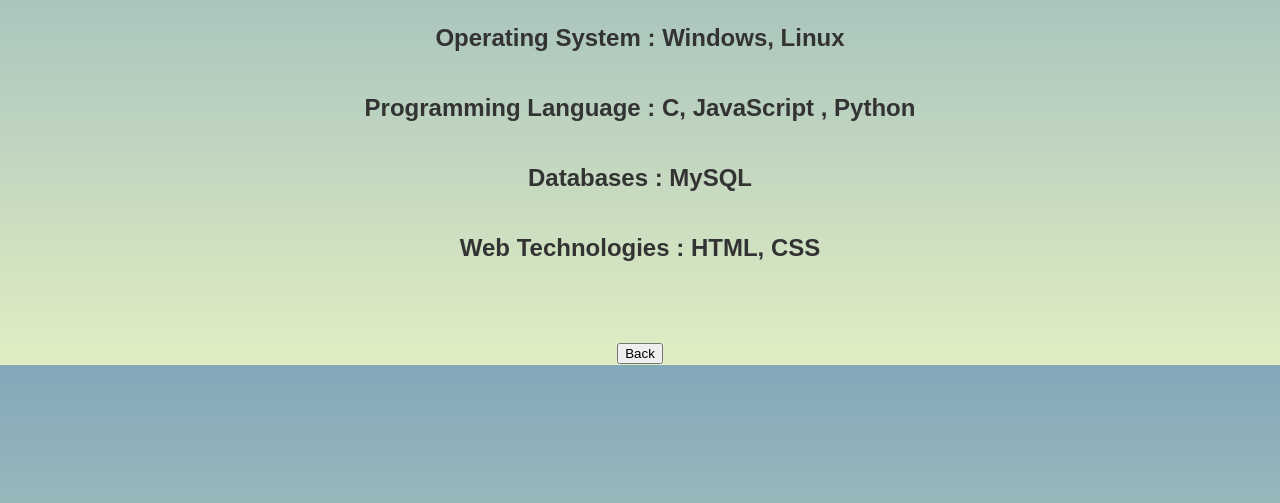
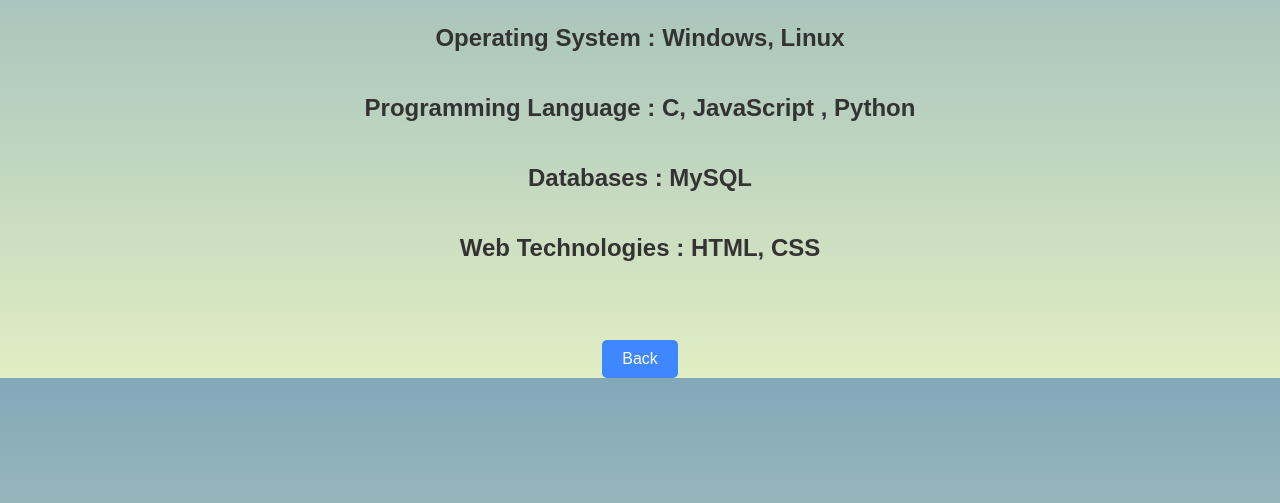
Before and after one commit to MahimaDhomane/Project_Portfolio, a plain HTML site: page skills.html in a window 1280 px wide. Shown: the part 259-762 px from the top of the page. Drawn offline with Linux system fonts and the light colour scheme.

Commit message:
Update file.css

```diff
--- a/file.css
+++ b/file.css
@@ -4,6 +4,7 @@ body {
     line-height: 1.6;
     margin: 0;
     padding: 0;
+    height: 100%;
     background: linear-gradient(#83a8b9, #e1eec3);
     color: #333;
 }
@@ -63,17 +64,20 @@ header {
     transform: scale(1.05);
 }
 
-.social-icons {
-    margin-top: 20px;
+button.light-blue {
+    padding: 10px 20px;
+    font-size: 16px;
+    color: white;
+    background-color: #3f87ff; /* Light blue background color */
+    border: none;
+    text-align: center;
+    border-radius: 5px;
+    cursor: pointer;
+    outline: none;
+    transition: background-color 0.3s ease, box-shadow 0.3s ease; /* Smooth transitions */
 }
 
-.social-icons a {
-    margin: 0 10px;
-    color: #333;
-    font-size: 1.5em;
-    transition: color 0.3s;
+button.light-blue:hover {
+    background-color: #1c6ee4; /* Darker blue on hover */
+    box-shadow: 0 4px 15px rgba(0, 0, 0, 0.2); /* Subtle shadow effect */
 }
-
-.social-icons a:hover {
-    color: #0073e6;
-}
```
